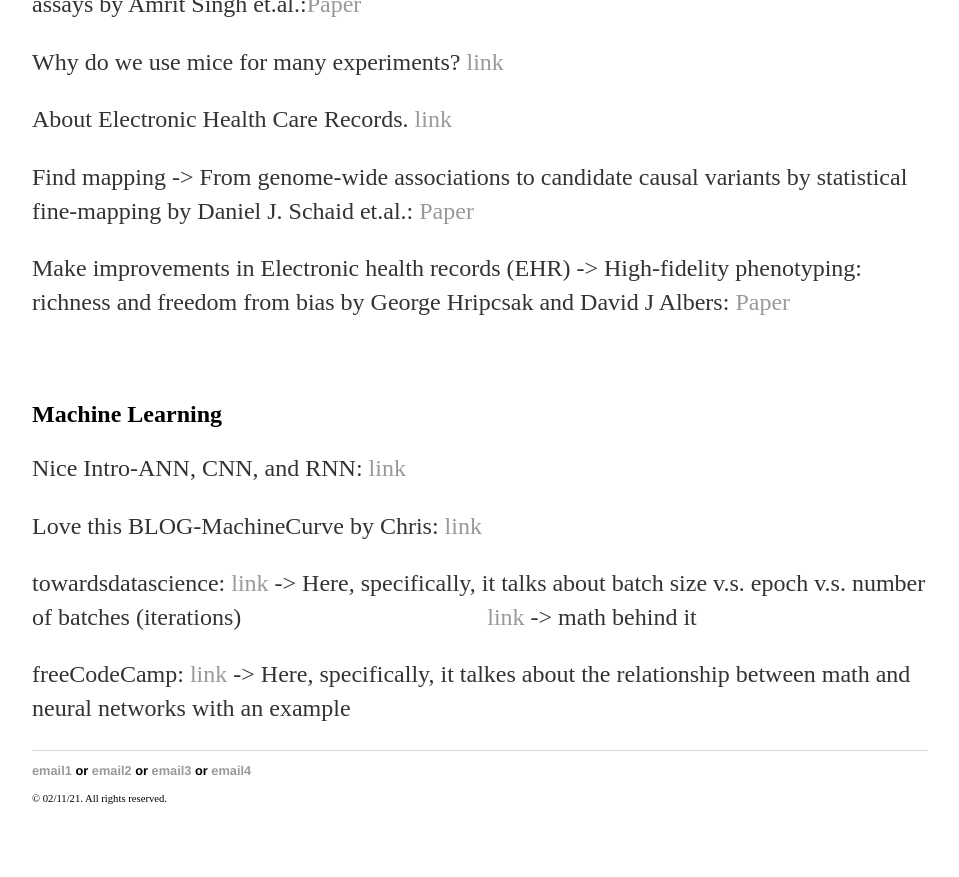
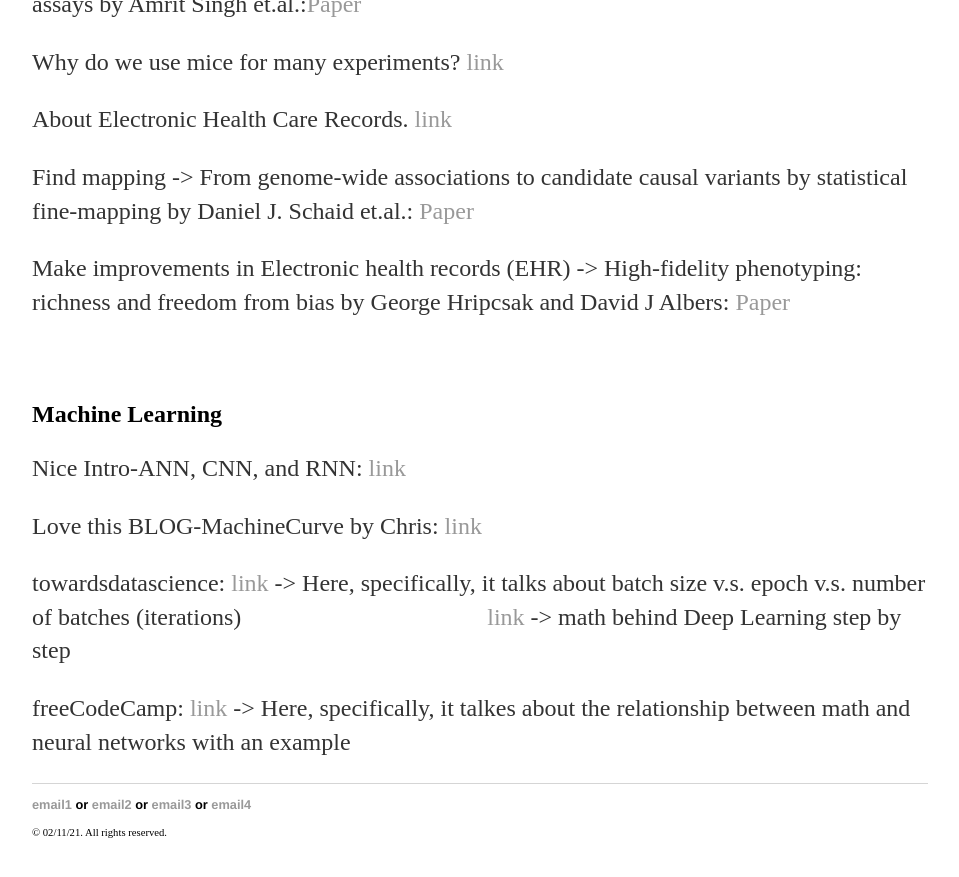
Before and after one commit to yjkweon24/yjkweon24.github.io, a Jekyll site: the page built from _posts/2019-03-16-Academic.md, in a window 1280 px wide and 900 px high, scrolled down 1031 px. Shown: the top 877 px of the window, without its empty margins (160-1119 px from the left). Built offline with Jekyll 4.4.1, drawn with Linux system fonts in a browser that asks for light colours.

Commit message:
Update 2019-03-16-Academic.md

```diff
--- a/_posts/2019-03-16-Academic.md
+++ b/_posts/2019-03-16-Academic.md
@@ -40,6 +40,6 @@
 Love this BLOG-MachineCurve by Chris: [link](https://www.machinecurve.com/index.php/2019/07/18/can-neural-networks-approximate-mathematical-functions/)
 
 towardsdatascience: [link](https://towardsdatascience.com/epoch-vs-iterations-vs-batch-size-4dfb9c7ce9c9) -> Here, specifically, it talks about batch size v.s. epoch v.s. number of batches (iterations)
-&emsp;&emsp;&emsp;&emsp;&emsp;&emsp;&emsp;&emsp;&emsp;&emsp;[link](https://towardsdatascience.com/https-medium-com-piotr-skalski92-deep-dive-into-deep-networks-math-17660bc376ba) -> math behind it
+&emsp;&emsp;&emsp;&emsp;&emsp;&emsp;&emsp;&emsp;&emsp;&emsp;[link](https://towardsdatascience.com/https-medium-com-piotr-skalski92-deep-dive-into-deep-networks-math-17660bc376ba) -> math behind Deep Learning step by step
 
 freeCodeCamp: [link](https://www.freecodecamp.org/news/connections-between-deep-learning-physics-and-pure-mathematics-part-i-947abeb3a5dd/) -> Here, specifically, it talkes about the relationship between math and neural networks with an example
```
